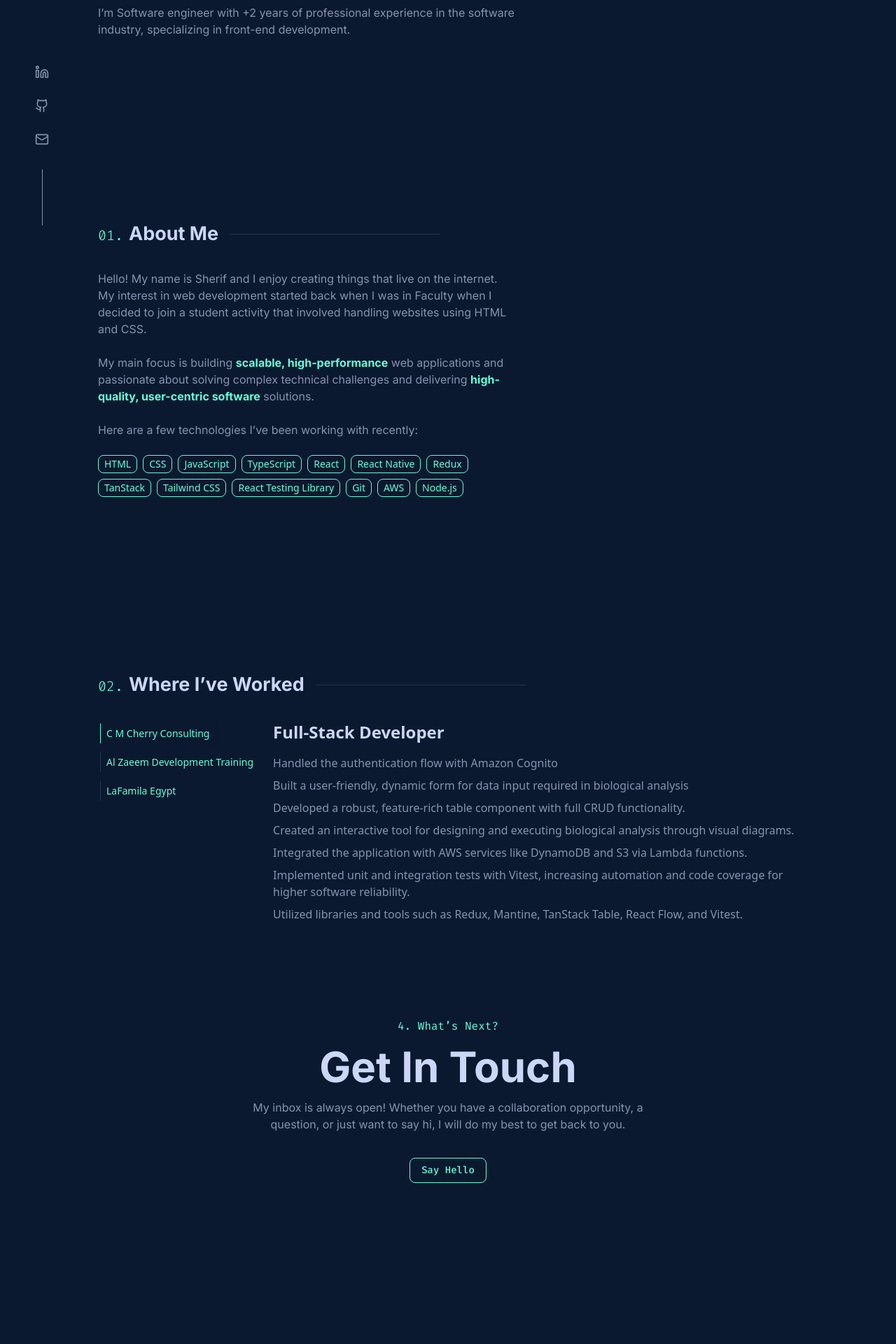
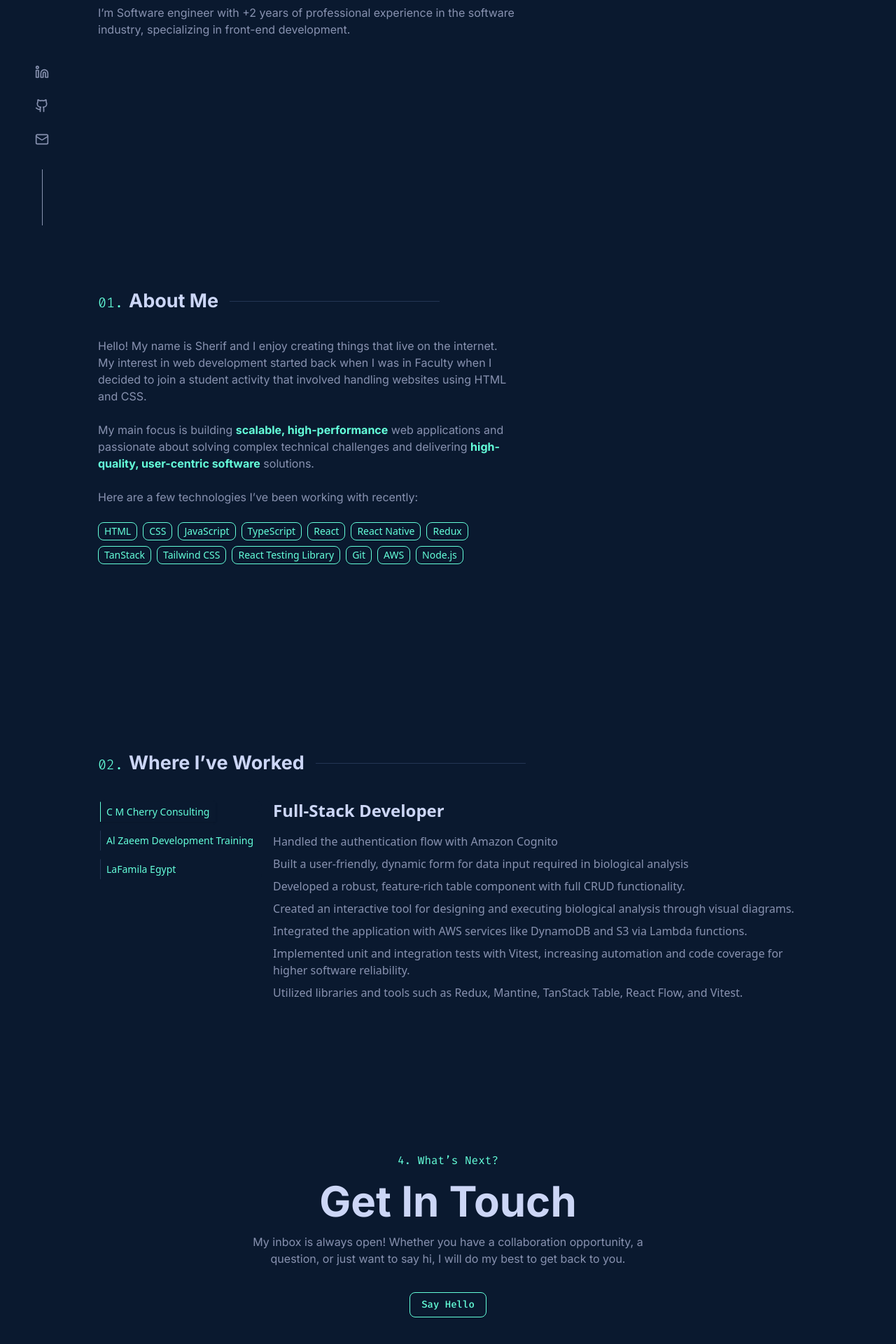
Before and after one commit to Shrief88/portfolio, a Next.js app: page / in a window 1280 px wide. Shown: the part 478-2398 px from the top of the page at 70% size. Before the commit the page ends 2328 px from the top, so only its background shows below. Built offline with nearby package versions, Linux system fonts and the light colour scheme.

Commit message:
Add vertical padding

```diff
--- a/src/components/sections/About.tsx
+++ b/src/components/sections/About.tsx
@@ -6,14 +6,14 @@ const About = () => {
   return (
     <MaxWidthWrapper>
       <section
-        className="max-w-[1000px] flex flex-col justify-center pb-40"
+        className="max-w-[1000px] flex flex-col justify-center py-24"
         id="about"
       >
         <h1 className="section-heading" data-section-number="01.">
           About Me
         </h1>
 
-        <div className="grid grid-cols-1 md:grid-cols-5 gap-5">
+        <div className="grid grid-cols-1 md:grid-cols-5 gap-5 pb-20">
           <div className="md:col-span-3 flex flex-col gap-6 mt-10">
             <p className="text-muted-foreground">
               Hello! My name is Sherif and I enjoy creating things that live on
--- a/src/components/sections/Contact.tsx
+++ b/src/components/sections/Contact.tsx
@@ -5,7 +5,7 @@ import { links } from "@/content/data.json";
 const Contact = () => {
   return (
     <MaxWidthWrapper>
-      <section className="max-w-[1000px] flex flex-col pb-40" id="contact">
+      <section className="max-w-[1000px] flex flex-col py-20" id="contact">
         <div className="flex flex-col mt-10 justify-center items-center gap-4">
           <p className="font-fira text-foreground">4. What’s Next?</p>
           <h1 className="text-primary-foreground text-4xl md:text-[60px] font-bold">
```
